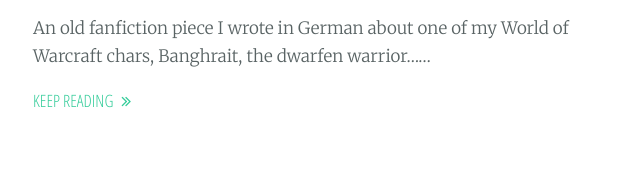
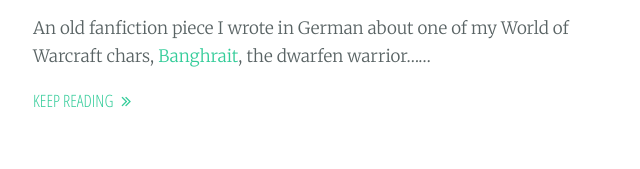
Before and after one commit to bartschat/bartschat.github.io, a plain HTML site: page index.html in a window 1280 px wide. Shown: the part 394-563 px from the top of the page, 307-947 px from the left. Drawn offline with nearby package versions, Linux system fonts and the light colour scheme.

Commit message:
Formatting dwarf story

```diff
--- a/index.html
+++ b/index.html
@@ -60,7 +60,7 @@
         <div class="post-meta"><time datetime="20 April 2016">20 April 2016</time></div>
     </header>
     <section class="post-excerpt">
-        <a class="excerptlink" href="https://bartschat.github.io/post/zwergengeschichte/"><p>An old fanfiction piece I wrote in German about one of my World of Warcraft chars, Banghrait, the dwarfen warrior&hellip;&hellip;</p></a>
+        <a class="excerptlink" href="https://bartschat.github.io/post/zwergengeschichte/"><p>An old fanfiction piece I wrote in German about one of my World of Warcraft chars, <a href="http://eu.battle.net/wow/en/character/der-abyssische-rat/Banghrait/simple">Banghrait</a>, the dwarfen warrior&hellip;&hellip;</p></a>
         <p class="readmore"><a href="https://bartschat.github.io/post/zwergengeschichte/">Keep reading <i class="fa fa-angle-double-right" style="padding-left: 5px;"></i></a></p>
     </section>
 </article>
```
Also changed, not shown: post/index.html (+1 -1 lines).
